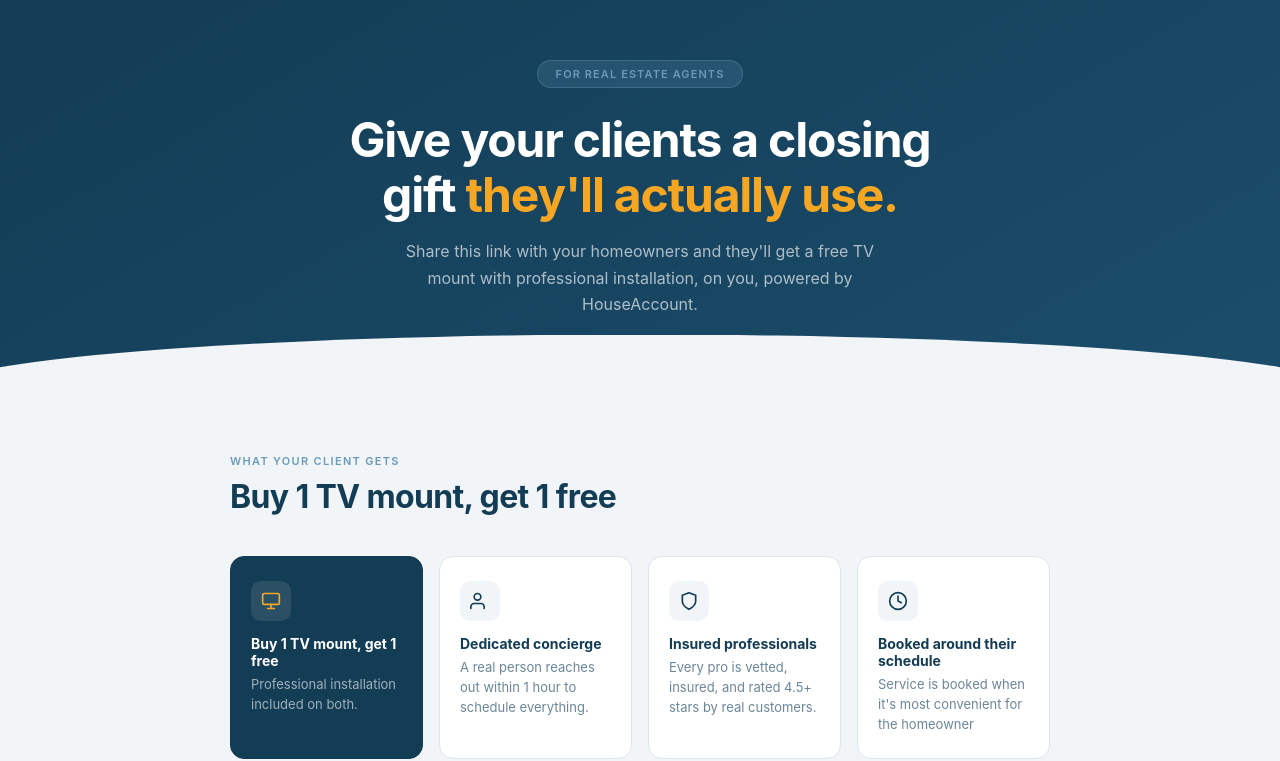
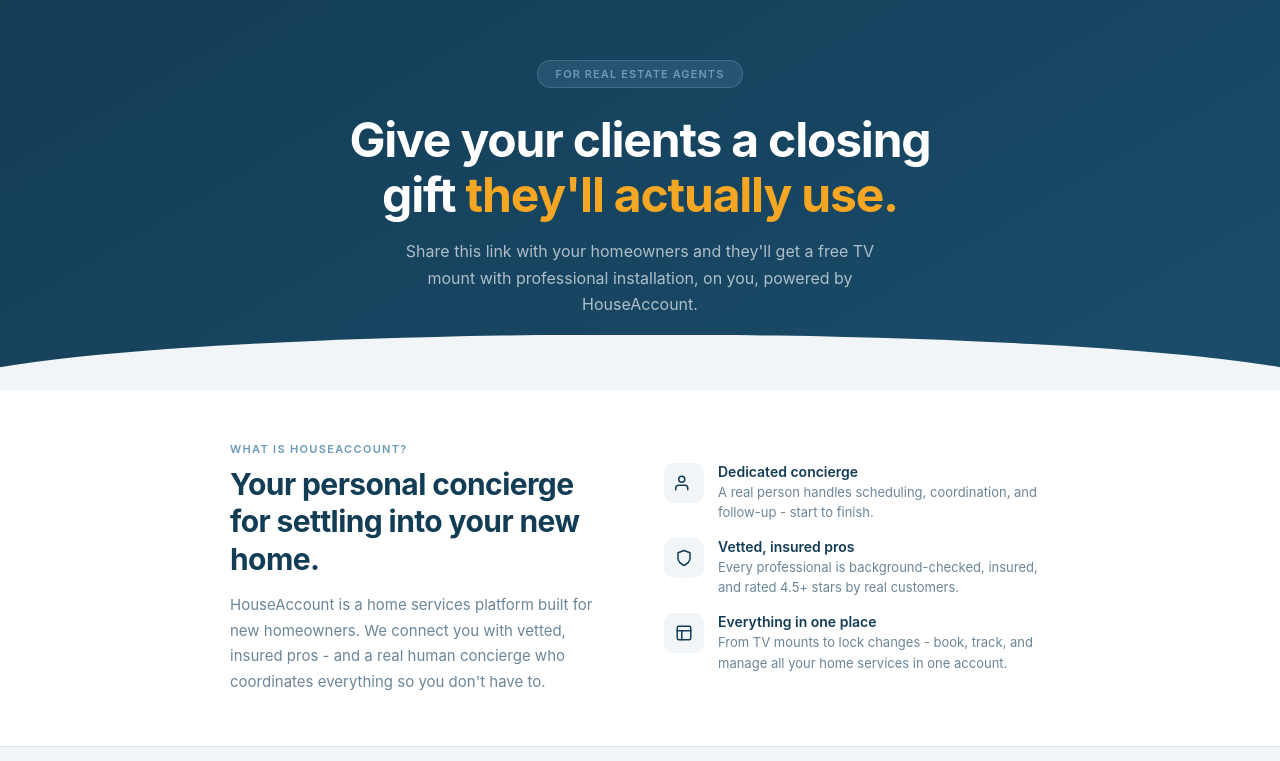
Before and after one commit to alexaminerva/houseaccount-fl-agents, a plain HTML site: page agent-share.html in a window 1280 px wide. Shown: the part 66-827 px from the top of the page. Drawn offline with nearby package versions, Linux system fonts and the light colour scheme.

Commit message:
Add What is HouseAccount section to agent LP

```diff
--- a/agent-share.html
+++ b/agent-share.html
@@ -124,6 +124,8 @@
 /* ── MOBILE ── */
 @media (max-width: 640px) {
   .hero { padding: 48px 20px 64px; }
+  .what-inner { grid-template-columns: 1fr; gap: 32px; }
+
   .offer-summary { padding: 48px 20px; }
   .share { padding: 48px 20px; }
   .share-inner { grid-template-columns: 1fr; gap: 36px; }
@@ -132,6 +134,19 @@
   .trusted { padding: 36px 20px; }
   .trusted-logos { gap: 24px; }
 }
+
+/* ── WHAT IS HOUSEACCOUNT ── */
+.what { background: var(--white); padding: 52px 24px; border-bottom: 1px solid var(--border); }
+.what-inner { max-width: 820px; margin: 0 auto; display: grid; grid-template-columns: 1fr 1fr; gap: 48px; align-items: center; }
+.what-text .eyebrow { text-align: left; margin-bottom: 10px; }
+.what-text h2 { font-size: clamp(20px, 3vw, 30px); font-weight: 700; color: var(--navy); letter-spacing: -0.02em; line-height: 1.25; margin-bottom: 14px; }
+.what-text p { font-size: 15px; color: var(--muted); line-height: 1.7; }
+.what-points { display: flex; flex-direction: column; gap: 16px; }
+.what-point { display: flex; align-items: flex-start; gap: 14px; }
+.what-point-icon { width: 40px; height: 40px; border-radius: 10px; background: var(--cream); display: flex; align-items: center; justify-content: center; flex-shrink: 0; }
+.what-point-icon svg { width: 18px; height: 18px; stroke: var(--navy); fill: none; stroke-width: 2; stroke-linecap: round; stroke-linejoin: round; }
+.what-point h4 { font-size: 14px; font-weight: 600; color: var(--navy); margin-bottom: 2px; }
+.what-point p { font-size: 13px; color: var(--muted); line-height: 1.55; }
 </style>
 </head>
 <body>
@@ -148,6 +163,46 @@
   <div class="hero-pill">For real estate agents</div>
   <h1>Give your clients a closing gift <span>they'll actually use.</span></h1>
   <p class="hero-sub">Share this link with your homeowners and they'll get a free TV mount with professional installation, on you, powered by HouseAccount.</p>
+</section>
+
+<!-- WHAT IS HOUSEACCOUNT -->
+<section class="what">
+  <div class="what-inner">
+    <div class="what-text">
+      <div class="eyebrow">What is HouseAccount?</div>
+      <h2>Your personal concierge for settling into your new home.</h2>
+      <p>HouseAccount is a home services platform built for new homeowners. We connect you with vetted, insured pros - and a real human concierge who coordinates everything so you don't have to.</p>
+    </div>
+    <div class="what-points">
+      <div class="what-point">
+        <div class="what-point-icon">
+          <svg viewBox="0 0 24 24"><path d="M17 21v-2a4 4 0 0 0-4-4H5a4 4 0 0 0-4 4v2"/><circle cx="9" cy="7" r="4"/></svg>
+        </div>
+        <div>
+          <h4>Dedicated concierge</h4>
+          <p>A real person handles scheduling, coordination, and follow-up - start to finish.</p>
+        </div>
+      </div>
+      <div class="what-point">
+        <div class="what-point-icon">
+          <svg viewBox="0 0 24 24"><path d="M12 22s8-4 8-10V5l-8-3-8 3v7c0 6 8 10 8 10z"/></svg>
+        </div>
+        <div>
+          <h4>Vetted, insured pros</h4>
+          <p>Every professional is background-checked, insured, and rated 4.5+ stars by real customers.</p>
+        </div>
+      </div>
+      <div class="what-point">
+        <div class="what-point-icon">
+          <svg viewBox="0 0 24 24"><rect x="3" y="3" width="18" height="18" rx="2"/><path d="M3 9h18M9 21V9"/></svg>
+        </div>
+        <div>
+          <h4>Everything in one place</h4>
+          <p>From TV mounts to lock changes - book, track, and manage all your home services in one account.</p>
+        </div>
+      </div>
+    </div>
+  </div>
 </section>
 
 <!-- OFFER SUMMARY -->
```
